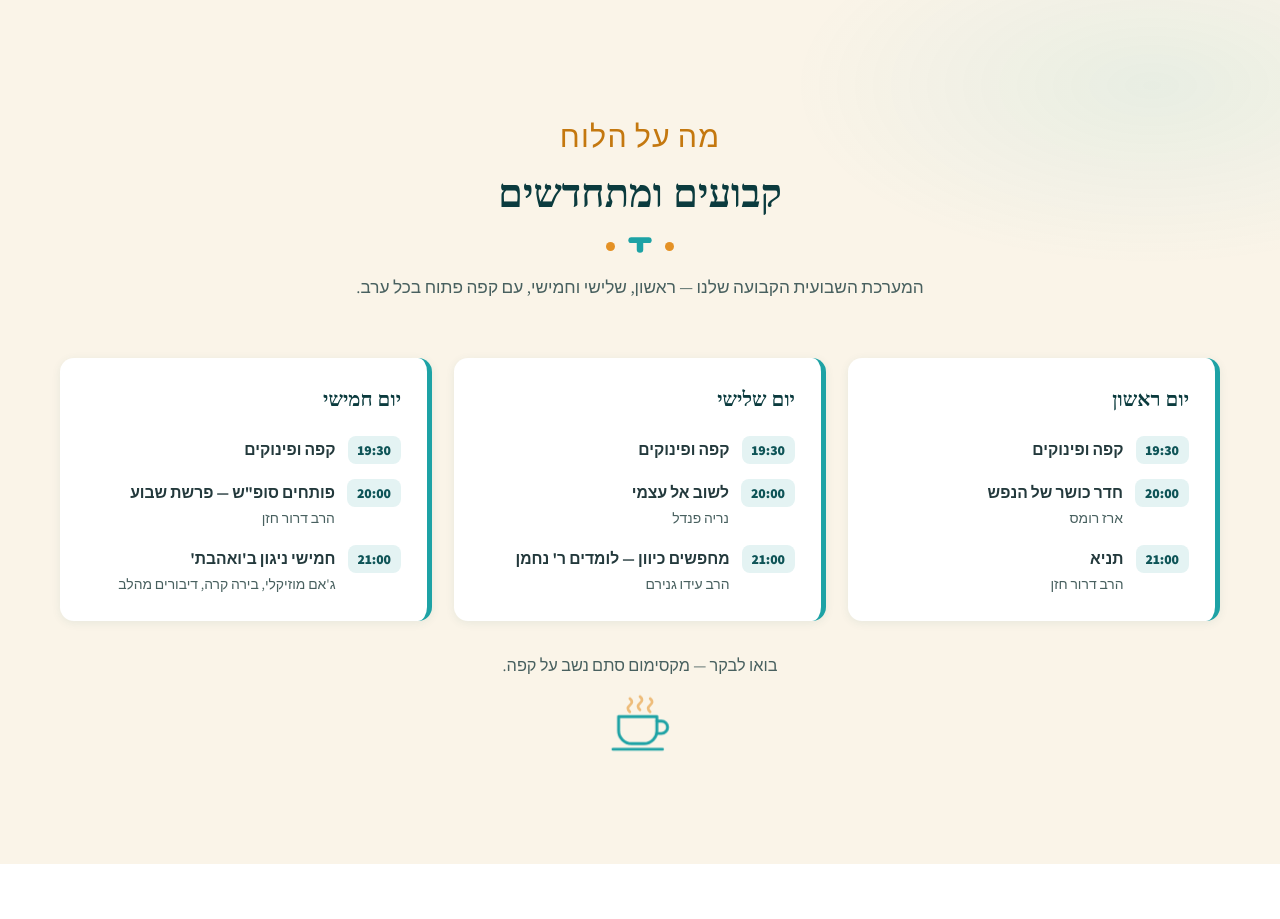
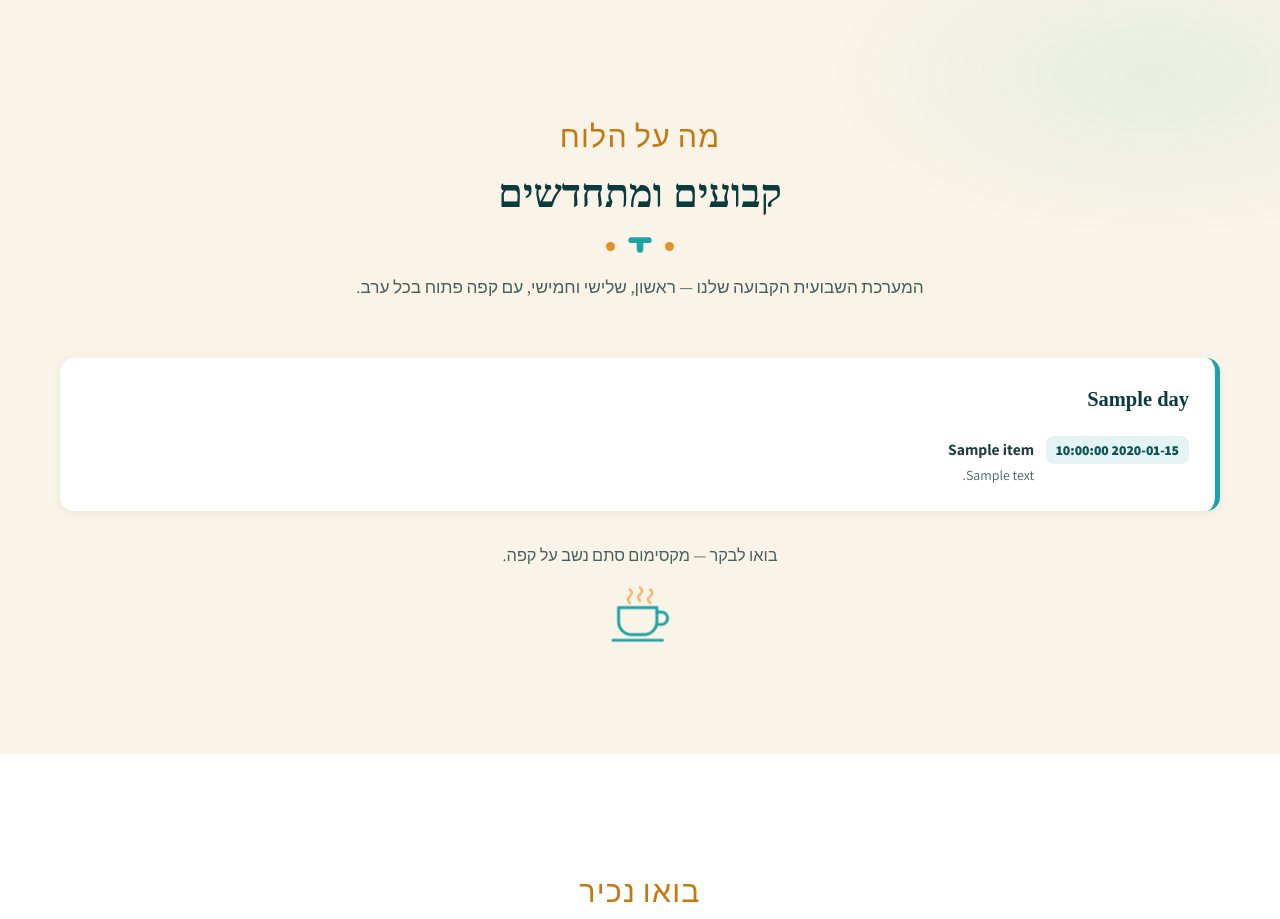
Before and after one commit to eys2005-afk/VEAHAVTA, a Flask app: template templates/home.html in a window 1280 px wide. Shown: the part 3995-4914 px from the top of the page. Run offline with Flask 3, Linux system fonts and the light colour scheme; the template is opened without the code that fills it: most values are stand-ins (such as "Sample title", 1, 10 or a date in 2020); some web fonts are replaced.

Commit message:
Make the homepage weekly board editable from /admin
The 'קבועים ומתחדשים' board on the community homepage was hardcoded in
static/home.js (a leftover from the standalone Netlify build), so every
schedule change needed a developer. Now:

- sheets.py: seven new 'לוח הבית - <יום>' rows in the existing הגדרות
  tab (appended after all pre-existing rows, so older tabs keep every
  row position; _get_settings_worksheet grows undersized old tabs
  before the wider write). get_home_board() reads them;
  update_settings() writes them (None preserves stored values).
- /admin: new section with one textarea per weekday, line format
  'שעה | שם השיעור | מי מעביר' (last part optional). Prefilled with
  the stored board, or the built-in default before the first save.
- Homepage board is now rendered server-side (Jinja) from the Sheet;
  the JS SCHEDULE block and its DOM-building code are gone. Empty days
  are hidden; an all-empty/unreachable board falls back to
  DEFAULT_BOARD_TEXT in app.py, so the homepage can never lose the
  section to a Sheets hiccup.
- style.css: textarea styling to match the admin inputs.

Verified with test-client + fake-worksheet tests: fallback board,
custom board, empty->default, admin prefill, admin save wiring, old-tab
read/write + grid expansion (14->19 rows), register flow untouched.

Co-Authored-By: Claude <noreply@anthropic.com>
Claude-Session: https://claude.ai/code/session_0185ZsshJpgjxpumNVjJgnc8

```diff
--- a/app.py
+++ b/app.py
@@ -13,6 +13,7 @@ from sheets import (
     WEEKDAY_PY_INDEX,
     find_registrant,
     get_all_registrants,
+    get_home_board,
     get_site_settings,
     get_weekly_schedule,
     update_settings,
@@ -91,6 +92,60 @@ def get_active_tiers():
 
 MARITAL_STATUSES = ["רווק/ה", "בזוגיות", "נשוי/אה"]
 
+# The homepage weekly board as it shipped with the imported community page
+# (previously hardcoded in static/home.js). Used as the fallback whenever
+# the Sheet-stored board (editable from /admin) is empty or unreachable, so
+# the homepage always shows a real board. Line format matches what /admin
+# collects: "שעה | שם השיעור | מי מעביר" (the third part is optional).
+DEFAULT_BOARD_TEXT = {
+    "ראשון": "19:30 | קפה ופינוקים\n20:00 | חדר כושר של הנפש | ארז רומס\n21:00 | תניא | הרב דרור חזן",
+    "שלישי": "19:30 | קפה ופינוקים\n20:00 | לשוב אל עצמי | נריה פנדל\n21:00 | מחפשים כיוון — לומדים ר' נחמן | הרב עידו גנירם",
+    "חמישי": "19:30 | קפה ופינוקים\n20:00 | פותחים סופ\"ש — פרשת שבוע | הרב דרור חזן\n21:00 | חמישי ניגון ב'ואהבת' | ג'אם מוזיקלי, בירה קרה, דיבורים מהלב",
+}
+
+
+def _parse_board_day(text):
+    """One day's raw multiline text -> list of {time, title, desc} items.
+    Each line is 'שעה | שם | מי מעביר'; the desc part is optional, and a
+    line without any '|' is treated as a title-only item so a slightly
+    off-format edit still shows up rather than silently disappearing."""
+    items = []
+    for line in (text or "").splitlines():
+        line = line.strip()
+        if not line:
+            continue
+        parts = [p.strip() for p in line.split("|")]
+        if len(parts) == 1:
+            items.append({"time": "", "title": parts[0], "desc": ""})
+        else:
+            items.append({
+                "time": parts[0],
+                "title": parts[1],
+                "desc": parts[2] if len(parts) > 2 else "",
+            })
+    return items
+
+
+def get_home_board_days():
+    """The homepage board as render-ready data: [{day, items}], only days
+    that actually have entries, in WEEKDAY_LABELS order. Falls back to
+    DEFAULT_BOARD_TEXT when the Sheet is unreachable *or* stores an
+    all-empty board (e.g. before the first /admin save)."""
+    try:
+        board_text = get_home_board()
+    except Exception:
+        board_text = {}
+
+    if not any((board_text.get(label) or "").strip() for label in WEEKDAY_LABELS):
+        board_text = DEFAULT_BOARD_TEXT
+
+    days = []
+    for label in WEEKDAY_LABELS:
+        items = _parse_board_day(board_text.get(label, ""))
+        if items:
+            days.append({"day": f"יום {label}", "items": items})
+    return days
+
 # Per Nedarim Plus's official iframe docs: their CallBack always originates
 # from this IP - checked (not enforced yet) to guard against spoofing once
 # the callback is confirmed working end-to-end.
@@ -118,9 +173,10 @@ def admin_required(view):
 @app.route("/")
 def index():
     # The community landing page (imported from the standalone site that
-    # used to live on Netlify) - static content, no Sheets dependency, so
-    # the homepage always loads instantly even if Sheets is down.
-    return render_template("home.html")
+    # used to live on Netlify). The weekly board is the only dynamic piece,
+    # and it falls back to a built-in default (see get_home_board_days), so
+    # a Sheets hiccup can never break the homepage.
+    return render_template("home.html", board_days=get_home_board_days())
 
 
 @app.route("/register")
@@ -385,6 +441,10 @@ def admin_dashboard():
             label: request.form.get(f"day_{i}", "").strip()
             for i, label in enumerate(WEEKDAY_LABELS)
         }
+        board_by_label = {
+            label: request.form.get(f"board_{i}", "").strip()
+            for i, label in enumerate(WEEKDAY_LABELS)
+        }
         workshop_amount = request.form.get("workshop_amount", "").strip()
         update_settings(
             names_by_label,
@@ -392,6 +452,7 @@ def admin_dashboard():
             workshop_name=request.form.get("workshop_name", "").strip(),
             workshop_amount=workshop_amount or None,
             workshop_enabled=request.form.get("workshop_enabled") == "on",
+            board_by_label=board_by_label,
         )
         return redirect(url_for("admin_dashboard"))
 
@@ -399,10 +460,19 @@ def admin_dashboard():
     day_values = [schedule.get(WEEKDAY_PY_INDEX[i], "") for i in range(len(WEEKDAY_LABELS))]
     settings = get_site_settings()
 
+    # Prefill the board textareas: the stored board, or (before the first
+    # save / after a full clear) the built-in default the homepage shows -
+    # so what the client sees in /admin always matches the live site.
+    board_text = get_home_board()
+    if not any((board_text.get(label) or "").strip() for label in WEEKDAY_LABELS):
+        board_text = DEFAULT_BOARD_TEXT
+    board_values = [board_text.get(label, "") for label in WEEKDAY_LABELS]
+
     return render_template(
         "admin.html",
         weekday_labels=WEEKDAY_LABELS,
         day_values=day_values,
+        board_values=board_values,
         settings=settings,
         registrants=get_all_registrants(),
         sheet_url=f"https://docs.google.com/spreadsheets/d/{os.environ.get('GOOGLE_SHEET_ID', '')}/edit",
--- a/static/home.js
+++ b/static/home.js
@@ -25,45 +25,12 @@ const CONFIG = {
 };
 
 /* =========================================================
-   📌 הלוח — המערכת השבועית
-   ---------------------------------------------------------
-   כל אובייקט = יום קבוע, עם רשימת המפגשים באותו ערב.
-   שדות בכל יום:
-     day   — שם היום (למשל 'יום ראשון')
-     items — רשימת המפגשים, כל אחד עם:
-       time  — שעה
-       title — שם המפגש
-       desc  — פרטים נוספים (אופציונלי — למשל שם המעביר/ה)
-   ========================================================= */
+   📌 הלוח השבועי ("קבועים ומתחדשים") כבר לא נערך כאן -
+   עורכים אותו מפאנל הניהול של האתר (/admin), והוא נשמר
+   בגוגל שיטס ומוצג אוטומטית בעמוד הבית.
+   =========================================================
 
-const SCHEDULE = [
-  {
-    day: 'יום ראשון',
-    items: [
-      { time: '19:30', title: 'קפה ופינוקים' },
-      { time: '20:00', title: 'חדר כושר של הנפש', desc: 'ארז רומס' },
-      { time: '21:00', title: 'תניא', desc: 'הרב דרור חזן' },
-    ],
-  },
-  {
-    day: 'יום שלישי',
-    items: [
-      { time: '19:30', title: 'קפה ופינוקים' },
-      { time: '20:00', title: 'לשוב אל עצמי', desc: 'נריה פנדל' },
-      { time: '21:00', title: 'מחפשים כיוון — לומדים ר\' נחמן', desc: 'הרב עידו גנירם' },
-    ],
-  },
-  {
-    day: 'יום חמישי',
-    items: [
-      { time: '19:30', title: 'קפה ופינוקים' },
-      { time: '20:00', title: 'פותחים סופ"ש — פרשת שבוע', desc: 'הרב דרור חזן' },
-      { time: '21:00', title: 'חמישי ניגון ב\'ואהבת\'', desc: 'ג\'אם מוזיקלי, בירה קרה, דיבורים מהלב' },
-    ],
-  },
-];
-
-/* =========================================================
+   =========================================================
    מכאן והלאה — קוד האתר. אין צורך לערוך.
    ========================================================= */
 
@@ -105,58 +72,6 @@ const SCHEDULE = [
   document.querySelectorAll('[data-tel-display]').forEach(function (el) {
     el.textContent = CONFIG.phoneDisplay;
   });
-
-  /* ---------- Weekly schedule board ---------- */
-  const grid = document.getElementById('boardGrid');
-  if (grid) {
-    if (SCHEDULE.length === 0) {
-      grid.innerHTML =
-        '<p class="board-note">הלוח מתחדש ממש בקרוב — שווה לחזור לבדוק 🙂</p>';
-    } else {
-      SCHEDULE.forEach(function (day, i) {
-        const card = document.createElement('article');
-        card.className = 'day-card reveal';
-        card.style.animationDelay = (i % 3) * 0.12 + 's';
-
-        const h = document.createElement('h3');
-        h.className = 'day-card-title';
-        h.textContent = day.day;
-        card.appendChild(h);
-
-        const list = document.createElement('div');
-        list.className = 'day-card-list';
-
-        day.items.forEach(function (ev) {
-          const row = document.createElement('div');
-          row.className = 'day-row';
-
-          const time = document.createElement('span');
-          time.className = 'day-time';
-          time.textContent = ev.time;
-
-          const body = document.createElement('div');
-          body.className = 'day-row-body';
-
-          const title = document.createElement('strong');
-          title.textContent = ev.title;
-          body.appendChild(title);
-
-          if (ev.desc) {
-            const desc = document.createElement('span');
-            desc.className = 'day-desc';
-            desc.textContent = ev.desc;
-            body.appendChild(desc);
-          }
-
-          row.append(time, body);
-          list.appendChild(row);
-        });
-
-        card.appendChild(list);
-        grid.appendChild(card);
-      });
-    }
-  }
 
   /* ---------- Mobile nav ---------- */
   const navToggle = document.getElementById('navToggle');
--- a/templates/home.html
+++ b/templates/home.html
@@ -237,8 +237,27 @@
           <div class="title-nikud" aria-hidden="true"><span class="tn-dot"></span><svg viewBox="0 0 40 34"><rect x="2" y="2" width="36" height="9" rx="4.5"/><path d="M15 11h10v10a5 5 0 0 1-10 0z"/></svg><span class="tn-dot"></span></div>
           <p class="section-sub">המערכת השבועית הקבועה שלנו — ראשון, שלישי וחמישי, עם קפה פתוח בכל ערב.</p>
         </div>
-        <div class="board-grid" id="boardGrid" aria-live="polite">
-          <!-- נטען אוטומטית מתוך js/main.js — שם מעדכנים את המערכת השבועית -->
+        <div class="board-grid" id="boardGrid">
+          {# הלוח נערך מ-/admin (נשמר בגוגל שיטס); אם הכל ריק או שהשיטס
+             לא זמין - מוצג לוח ברירת המחדל (DEFAULT_BOARD_TEXT ב-app.py) #}
+          {% for day in board_days %}
+          <article class="day-card reveal" style="animation-delay: {{ (loop.index0 % 3) * 0.12 }}s">
+            <h3 class="day-card-title">{{ day.day }}</h3>
+            <div class="day-card-list">
+              {% for item in day['items'] %}
+              <div class="day-row">
+                <span class="day-time">{{ item.time }}</span>
+                <div class="day-row-body">
+                  <strong>{{ item.title }}</strong>
+                  {% if item.desc %}<span class="day-desc">{{ item.desc }}</span>{% endif %}
+                </div>
+              </div>
+              {% endfor %}
+            </div>
+          </article>
+          {% else %}
+          <p class="board-note">הלוח מתחדש ממש בקרוב — שווה לחזור לבדוק 🙂</p>
+          {% endfor %}
         </div>
         <p class="board-note reveal">בואו לבקר — מקסימום סתם נשב על קפה.</p>
         <div class="coffee-doodle reveal delay-1" aria-hidden="true">
```
Also changed, not shown: sheets.py (+35 -4 lines), static/style.css (+9 -2 lines), templates/admin.html (+15 -0 lines), README.md.
